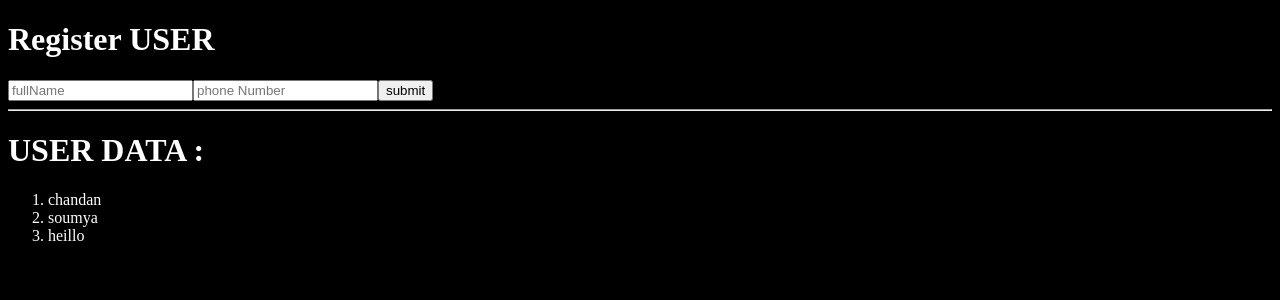
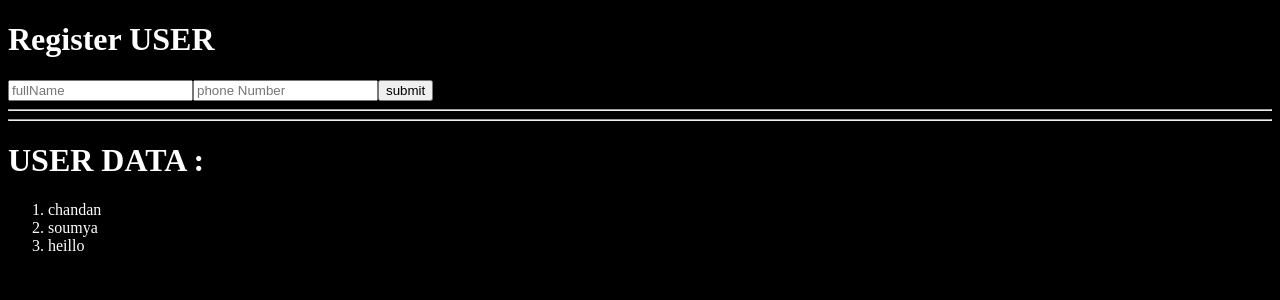
Before and after one commit to SRB77/React_Sheriyans, a React (Vite) app in the folder installation/: page / in a window 1280 px wide. Shown: the top 300 px of the page. Built offline with nearby package versions, Linux system fonts and the light colour scheme.

Commit message:
Class 5 learnt Componenents , props .

```diff
--- a/installation/src/App.jsx
+++ b/installation/src/App.jsx
@@ -1,51 +1,20 @@
 /* eslint-disable no-unused-vars */
 import React from "react";
 import { useState } from "react";
+import Create from "./Components/Create";
+import Read from "./Components/Read";
 const App = () => {
   const [user, setUser] = useState([
     { name: "chandan", age: 20 },
     { name: "soumya", age: 10 },
     { name: "heillo", age: 23 },
   ]);
-  const [fullName, setFullname] = useState("");
-  const [age, setAge] = useState("");
-
-  const renderUser = user.map((obj, index) => {
-    return <li key={index}>{obj.name}</li>;
-  });
-  const submitHandler =  (e)=>{
-    e.preventDefault();
-    let newUser = {fullName,age}
-    console.log(newUser);
-  }
   return (
-    <div>
-      <div className="registerform">
-        <h1>Register USER</h1>
-        <form onSubmit={submitHandler}>
-          <input
-            type="text"
-            placeholder="fullName"
-            onChange={(e) => {
-              setFullname(e.target.value);
-            }}
-            value={fullName}
-          />
-          <input
-            type="number"
-            placeholder="phone Number"
-            onChange={(e) => {
-              setAge(e.target.value);
-            }}
-            value={age}
-          />
-          <button>submit</button>
-        </form>
-        <hr />
-      </div>
-      <h1>USER DATA : </h1>
-      <ol>{renderUser}</ol>
-    </div>
+   <>
+   <Create user={user}/>
+   <hr />
+   <Read user={user}/>
+   </>
   );
 };
 
--- /dev/null
+++ b/installation/src/Components/Create.jsx
@@ -0,0 +1,45 @@
+/* eslint-disable no-unused-vars */
+import React from 'react'
+import { useState } from 'react';
+const Create = (props) => {
+
+    const [fullName, setFullname] = useState("");
+    const [age, setAge] = useState("");
+
+    const user = props.user;
+
+    const submitHandler = (e) => {
+      e.preventDefault();
+      let newUser = { fullName, age };
+      console.log(newUser);
+    };
+  return (
+    <div>
+      <div className="registerform">
+        <h1>Register USER</h1>
+        <form onSubmit={submitHandler}>
+          <input
+            type="text"
+            placeholder="fullName"
+            onChange={(e) => {
+              setFullname(e.target.value);
+            }}
+            value={fullName}
+          />
+          <input
+            type="number"
+            placeholder="phone Number"
+            onChange={(e) => {
+              setAge(e.target.value);
+            }}
+            value={age}
+          />
+          <button>submit</button>
+        </form>
+        <hr />
+      </div>
+    </div>
+  );
+}
+
+export default Create
--- /dev/null
+++ b/installation/src/Components/Read.jsx
@@ -0,0 +1,23 @@
+/* eslint-disable no-unused-vars */
+import React from 'react'
+import { useState } from 'react';
+const Read = (props) => {
+
+    const user = props.user
+    console.log(user);
+
+    const renderUser = user.map((obj, index) => {
+      return <li key={index}>{obj.name}</li>;
+    });
+
+  return (
+    <>
+      <div>
+        <h1>USER DATA : </h1>
+        <ol>{renderUser}</ol>
+      </div>
+    </>
+  );
+}
+
+export default Read
```
